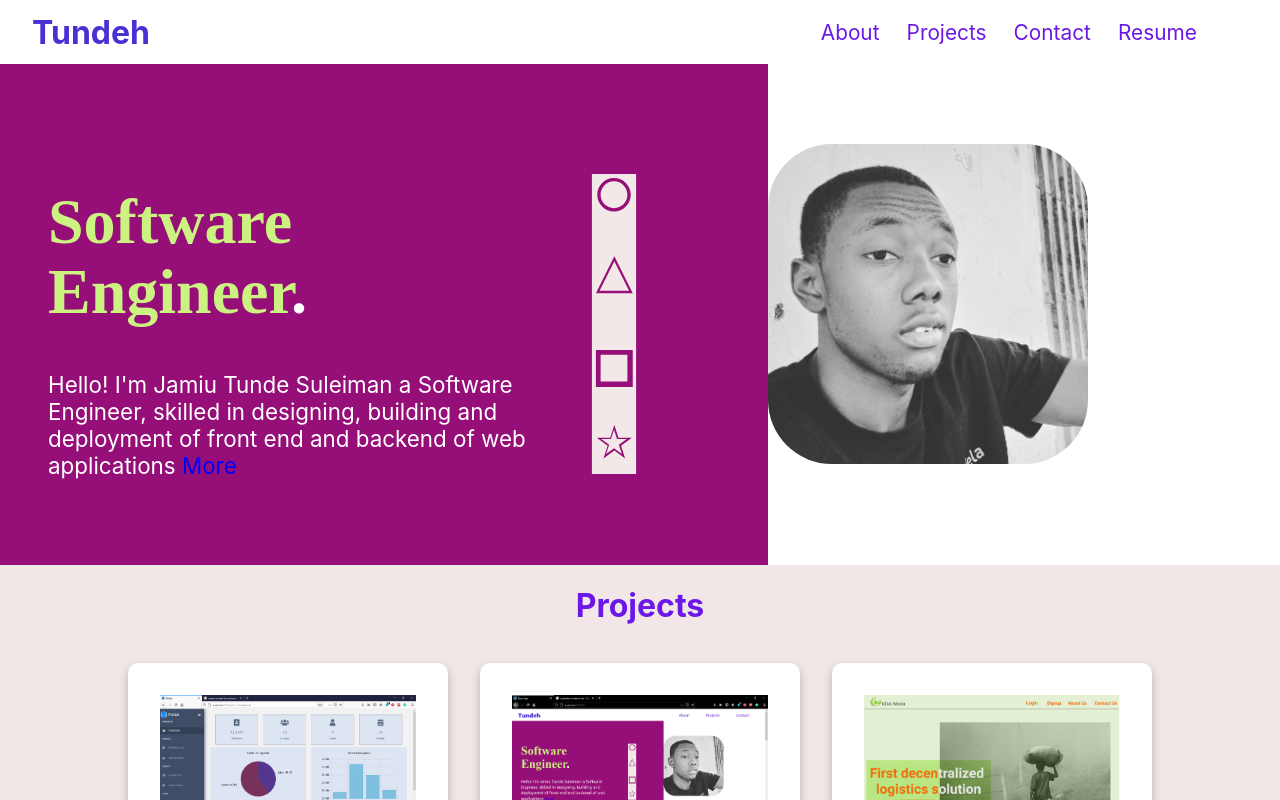
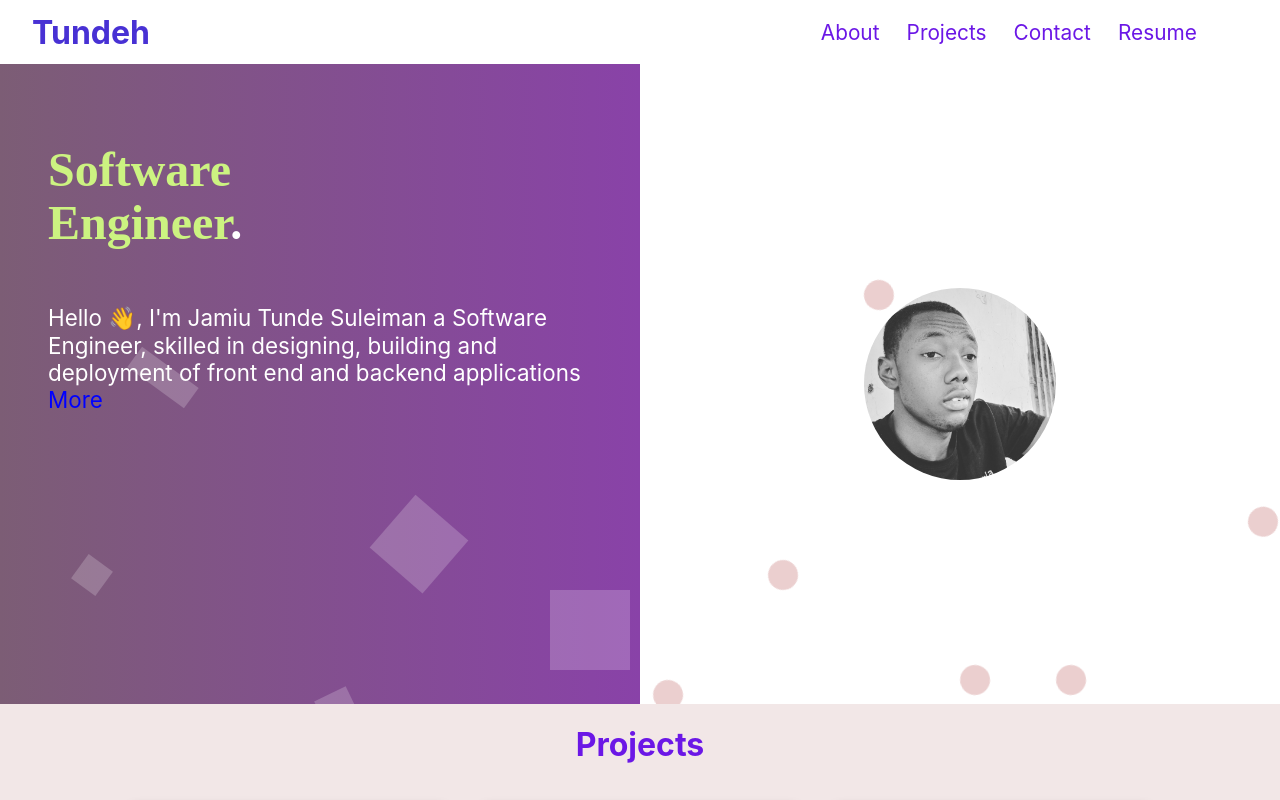
Before and after one commit to Tundeh/portfolio, a React (Create React App) app: page / in a window 1280 px wide. Shown: the top 800 px of the page. Built offline with nearby package versions, Linux system fonts and the light colour scheme.

Commit message:
replace about component with aboutx

```diff
--- a/src/components/main/index.js
+++ b/src/components/main/index.js
@@ -1,5 +1,6 @@
 import React from "react";
-import About from "../about/index";
+//import About from "../about/index";
+import Aboutx from "../aboutx/index";
 import Footer from "../footer/index";
 import Skills from "../skills/index";
 import ProjectList from "../projectList/index";
@@ -7,16 +8,15 @@ import "./index.scss";
 import Contact from "../contact";
 
 const Main = (props) => {
-
-  return(
+  return (
     <div className="main">
-      <About/>
-      <ProjectList/>
-      <Skills/>
-      <Contact/>
-        <Footer/>
+      <Aboutx />
+      <ProjectList />
+      <Skills />
+      <Contact />
+      <Footer />
     </div>
-  )
-}
+  );
+};
 
 export default Main;
```
